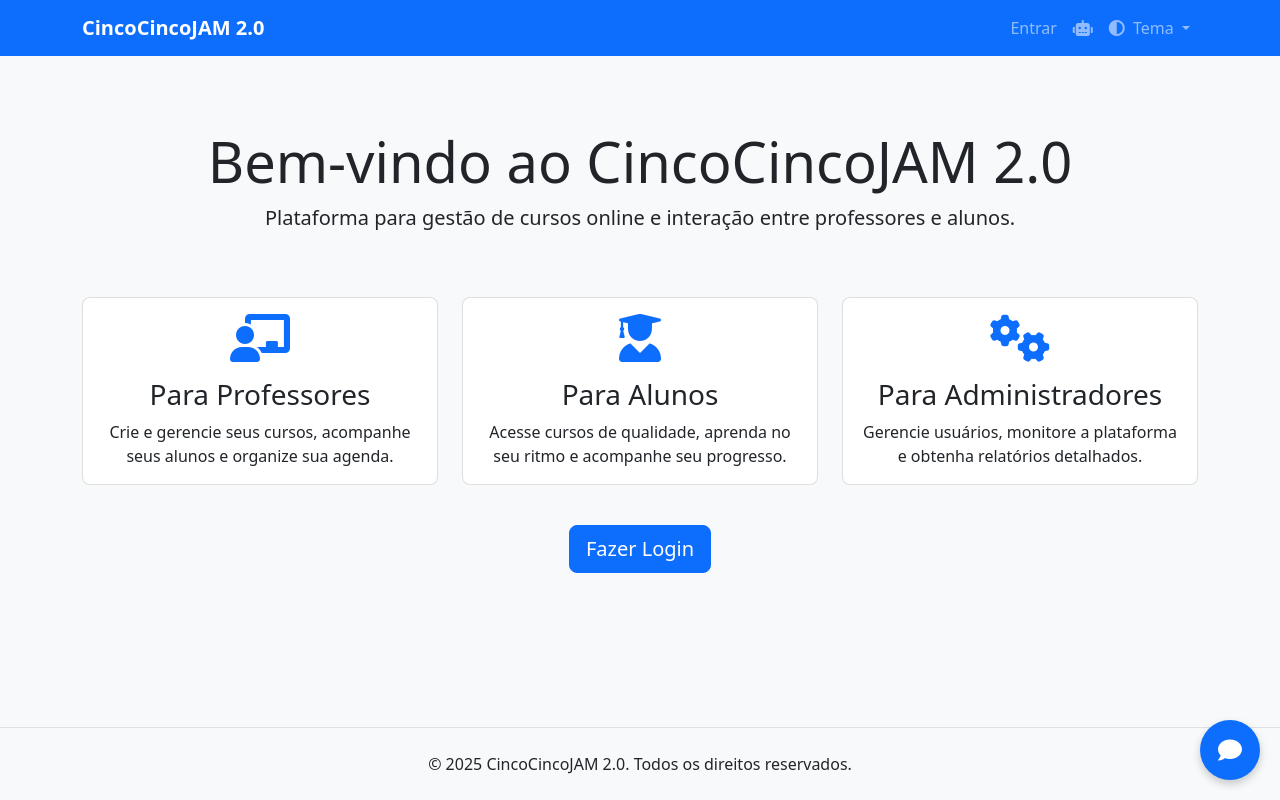
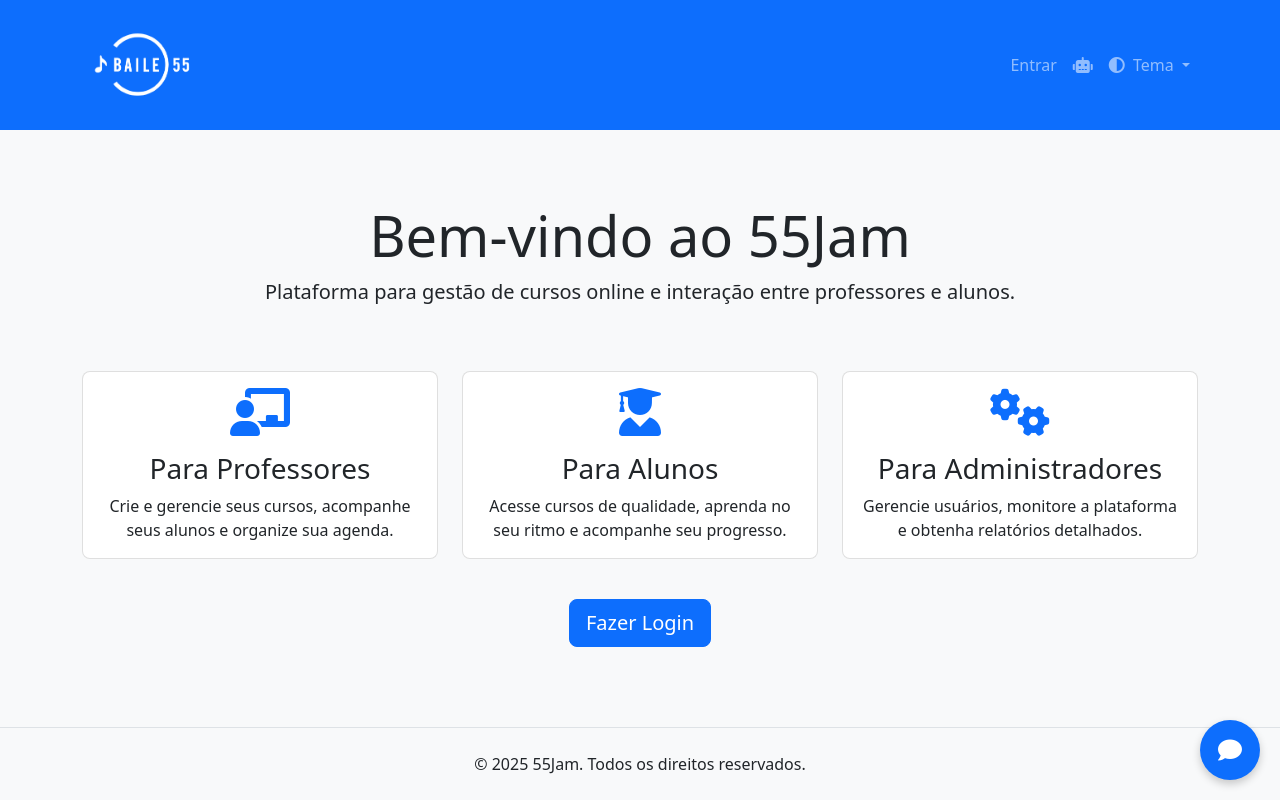
Before and after one commit to rasgf/cincocincojam2, a Django app: page / in a window 1280 px wide. Run offline with Django 4.2, Linux system fonts and the light colour scheme; parts of the project's set-up code (start-up, migrations or seed data) failed here and were passed over.

Commit message:
Implementação do logo da marca Baile 55 na plataforma 55Jam

```diff
--- a/static/css/main.css
+++ b/static/css/main.css
@@ -1,4 +1,4 @@
-/* Estilos personalizados para CincoCincoJAM 2.0 */
+/* Estilos personalizados para 55Jam */
 
 body {
     display: flex;
@@ -42,6 +42,79 @@ main {
 /* Personalização do navbar */
 .navbar-dark .navbar-brand {
     font-weight: bold;
+    font-size: 1.5rem;
+}
+
+/* Ajuste da navbar para acomodar logo */
+.navbar {
+    min-height: 100px;
+    padding-top: 20px;
+    padding-bottom: 20px;
+}
+
+/* Logo BAILE 55 versões claro/escuro */
+.navbar-brand {
+    display: inline-flex;
+    align-items: center;
+    justify-content: center;
+    padding: 0;
+    margin-right: 1.5rem;
+}
+
+.navbar-brand img {
+    height: 90px;
+    width: auto;
+    max-width: 100%;
+    object-fit: contain;
+}
+
+.logo-dark {
+    display: none;
+}
+
+.logo-light {
+    display: block;
+}
+
+/* Na navbar escura, use o logo claro */
+.navbar-dark .logo-light {
+    display: block;
+}
+
+.navbar-dark .logo-dark {
+    display: none;
+}
+
+/* Na navbar clara, use o logo escuro */
+.navbar-light .logo-light {
+    display: none;
+}
+
+.navbar-light .logo-dark {
+    display: block;
+}
+
+@media (prefers-color-scheme: dark) {
+    body:not(.navbar-dark):not(.navbar-light) .logo-dark {
+        display: block;
+    }
+
+    body:not(.navbar-dark):not(.navbar-light) .logo-light {
+        display: none;
+    }
+}
+
+/* Para responsividade em dispositivos móveis */
+@media (max-width: 767px) {
+    .navbar {
+        min-height: 80px;
+        padding-top: 15px;
+        padding-bottom: 15px;
+    }
+
+    .navbar-brand img {
+        height: 70px;
+    }
 }
 
 /* Estilo para imagens de perfil */
--- a/templates/base.html
+++ b/templates/base.html
@@ -5,7 +5,7 @@
     <meta name="viewport" content="width=device-width, initial-scale=1.0">
     {% csrf_token %}
     <meta name="csrf-token" content="{{ csrf_token }}">
-    <title>{% block title %}CincoCincoJAM 2.0{% endblock %}</title>
+    <title>{% block title %}55Jam{% endblock %}</title>
 
     <!-- Bootstrap CSS -->
     <link href="https://cdn.jsdelivr.net/npm/bootstrap@5.3.0/dist/css/bootstrap.min.css" rel="stylesheet">
@@ -24,7 +24,7 @@
     <!-- Script para gerenciar temas claro/escuro com dropdown menu -->
     <script>
         /**
-         * Sistema de temas do CincoCincoJAM 2.0
+         * Sistema de temas do 55Jam
          * Implementação com menu dropdown para seleção direta do tema desejado:
          * - Modo Claro: Força o tema claro em toda a interface
          * - Modo Escuro: Força o tema escuro em toda a interface
@@ -237,7 +237,10 @@
     <!-- Barra de Navegação -->
     <nav class="navbar navbar-expand-lg navbar-dark bg-primary">
         <div class="container">
-            <a class="navbar-brand" href="{% url 'home' %}">CincoCincoJAM 2.0</a>
+            <a class="navbar-brand" href="{% url 'home' %}">
+                <img src="{% static 'img/logo/logo-baile55-branco.png' %}" alt="55Jam" class="logo-light">
+                <img src="{% static 'img/logo/logo-baile55-preto.png' %}" alt="55Jam" class="logo-dark">
+            </a>
             <button class="navbar-toggler" type="button" data-bs-toggle="collapse" data-bs-target="#navbarNav">
                 <span class="navbar-toggler-icon"></span>
             </button>
@@ -413,7 +416,7 @@
     <!-- Rodapé -->
     <footer class="py-4 mt-auto border-top">
         <div class="container text-center">
-            <p class="mb-0">&copy; {% now "Y" %} CincoCincoJAM 2.0. Todos os direitos reservados.</p>
+            <p class="mb-0">&copy; {% now "Y" %} 55Jam. Todos os direitos reservados.</p>
         </div>
     </footer>
 
--- a/templates/home.html
+++ b/templates/home.html
@@ -1,11 +1,11 @@
 {% extends 'base.html' %}
 
-{% block title %}Início - CincoCincoJAM 2.0{% endblock %}
+{% block title %}Início - 55Jam{% endblock %}
 
 {% block content %}
 <div class="row">
     <div class="col-lg-12 text-center mt-5">
-        <h1 class="display-4">Bem-vindo ao CincoCincoJAM 2.0</h1>
+        <h1 class="display-4">Bem-vindo ao 55Jam</h1>
         <p class="lead">Plataforma para gestão de cursos online e interação entre professores e alunos.</p>
     </div>
 </div>
```
Also changed, not shown: static/img/logo/logo-baile55-branco.png (added), static/img/logo/logo-baile55-preto.png (added).
